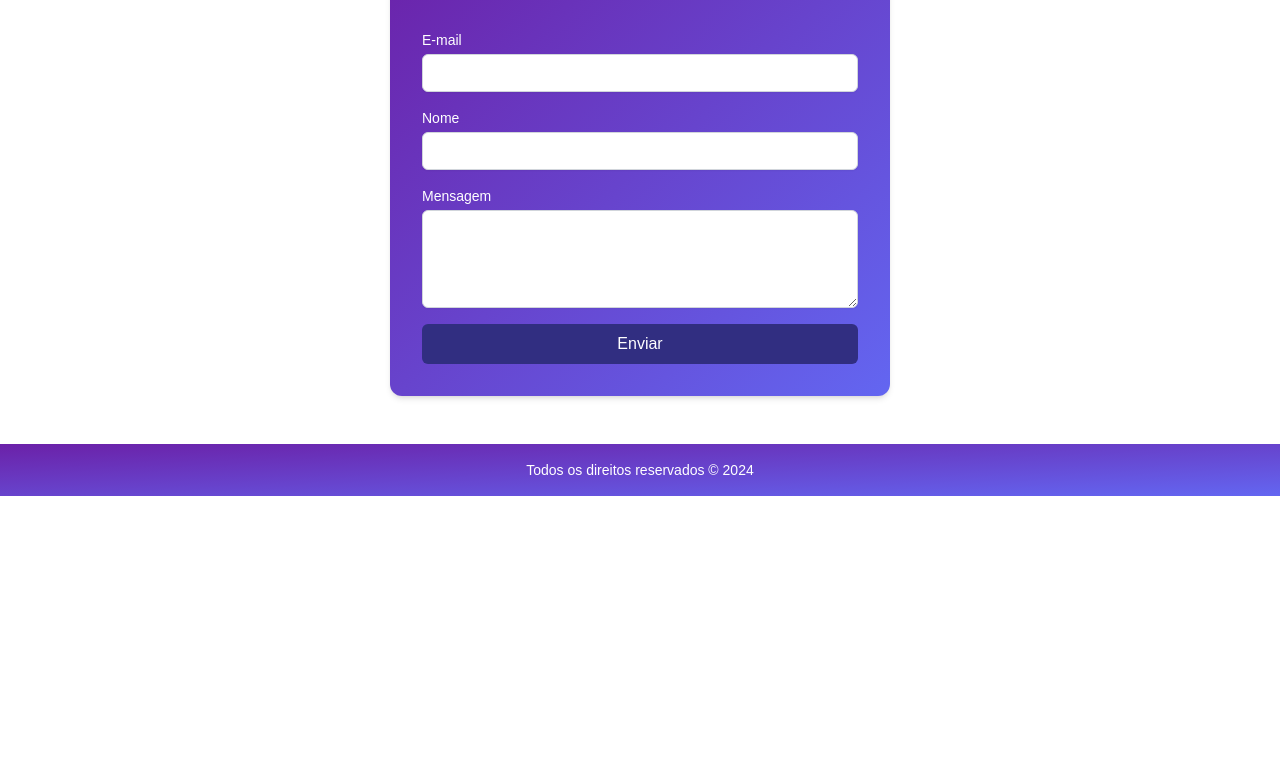
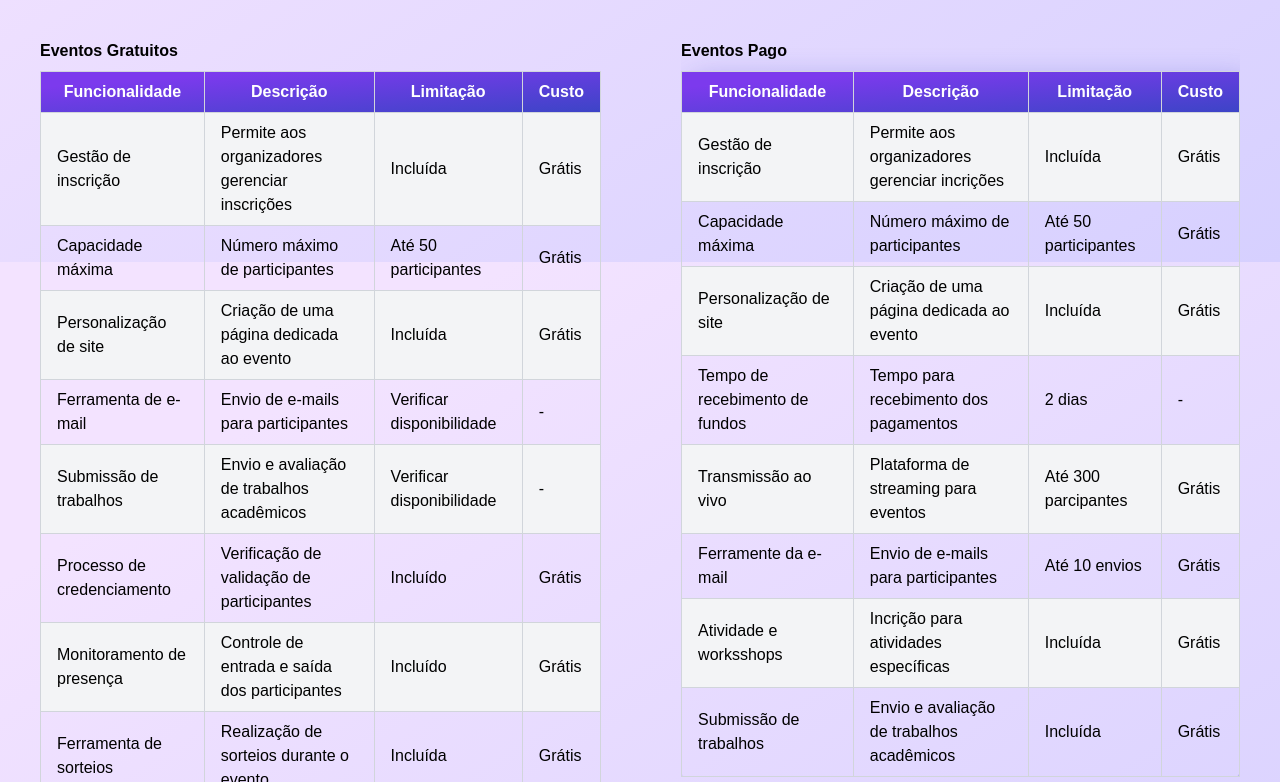
Before and after one commit to CertDevz/iplanner-project, a React (Vite) app: page / in a window 1280 px wide. Shown: the part 5338-6120 px from the top of the page. Before the commit the page ends 5834 px from the top, so only its background shows below. Built offline with nearby package versions, Linux system fonts and the light colour scheme.

Commit message:
fix: creating tables

```diff
--- a/src/App.jsx
+++ b/src/App.jsx
@@ -10,6 +10,7 @@ import "./view/scrollbar.css";
 import Impact from "./view/components/impact";
 import Events from "./view/components/events";
 import EventsFree from "./view/components/events-free";
+import Tables from "./view/components/tables";
 
 function App() {
   return (
@@ -25,6 +26,7 @@ function App() {
       <Solution />
       <Events />
       <EventsFree />
+      <Tables />
       <Contact />
       <Footer />
     </div>
--- /dev/null
+++ b/src/view/components/tables/events-free/index.jsx
@@ -0,0 +1,116 @@
+import { useState } from "react";
+
+export default function Tables() {
+  const [dados] = useState([
+    {
+      funcionalidade: "Gestão de inscrição",
+      descricao: "Permite aos organizadores gerenciar inscrições",
+      limitacao: "Incluída",
+      custo: "Grátis",
+    },
+    {
+      funcionalidade: "Capacidade máxima",
+      descricao: "Número máximo de participantes",
+      limitacao: "Até 50 participantes",
+      custo: "Grátis",
+    },
+    {
+      funcionalidade: "Personalização de site",
+      descricao: "Criação de uma página dedicada ao evento",
+      limitacao: "Incluída",
+      custo: "Grátis",
+    },
+    {
+      funcionalidade: "Ferramenta de e-mail",
+      descricao: "Envio de e-mails para participantes",
+      limitacao: "Verificar disponibilidade",
+      custo: "-",
+    },
+    {
+      funcionalidade: "Submissão de trabalhos",
+      descricao: "Envio e avaliação de trabalhos acadêmicos",
+      limitacao: "Verificar disponibilidade",
+      custo: "-",
+    },
+    {
+      funcionalidade: "Processo de credenciamento",
+      descricao: "Verificação de validação de participantes",
+      limitacao: "Incluído",
+      custo: "Grátis",
+    },
+    {
+      funcionalidade: "Monitoramento de presença",
+      descricao: "Controle de entrada e saída dos participantes",
+      limitacao: "Incluído",
+      custo: "Grátis",
+    },
+    {
+      funcionalidade: "Ferramenta de sorteios",
+      descricao: "Realização de sorteios durante o evento",
+      limitacao: "Incluída",
+      custo: "Grátis",
+    },
+    {
+      funcionalidade: "Emissão de certificados",
+      descricao: "Emissão de certificados de participação",
+      limitacao: "Incluída",
+      custo: "Grátis",
+    },
+    {
+      funcionalidade: "Pesquisa de feedback",
+      descricao: "Coleta de feedback pós-evento",
+      limitacao: "Incluída",
+      custo: "Grátis",
+    },
+    {
+      funcionalidade: "Relatórios analíticos",
+      descricao: "Relatórios detalhados sobre o evento",
+      limitacao: "Incluídos",
+      custo: "Grátis",
+    },
+  ]);
+
+  return (
+    <div className="p-10">
+      <div className="overflow-x-auto">
+        <h1 className="font-bold mb-2">Eventos Gratuitos</h1>
+        <table className="table-auto border-collapse border border-gray-300 rounded-md">
+          <thead>
+            <tr
+              className="bg-gray-200 text-white"
+              style={{
+                background:
+                  "linear-gradient(to bottom right, #7c3aed 20%, #3d44c7 100%)",
+              }}
+            >
+              <th className="border border-gray-300 px-4 py-2">
+                Funcionalidade
+              </th>
+              <th className="border border-gray-300 px-4 py-2">Descrição</th>
+              <th className="border border-gray-300 px-4 py-2">Limitação</th>
+              <th className="border border-gray-300 px-4 py-2">Custo</th>
+            </tr>
+          </thead>
+          <tbody>
+            {dados.map((linha, index) => (
+              <tr key={index} className={index % 2 === 0 ? "bg-gray-100" : ""}>
+                <td className="border border-gray-300 px-4 py-2">
+                  {linha.funcionalidade}
+                </td>
+                <td className="border border-gray-300 px-4 py-2">
+                  {linha.descricao}
+                </td>
+                <td className="border border-gray-300 px-4 py-2">
+                  {linha.limitacao}
+                </td>
+                <td className="border border-gray-300 px-4 py-2">
+                  {linha.custo}
+                </td>
+              </tr>
+            ))}
+          </tbody>
+        </table>
+      </div>
+    </div>
+  );
+}
--- /dev/null
+++ b/src/view/components/tables/index.jsx
@@ -0,0 +1,14 @@
+import TableFree from "./events-free";
+import TablePaid from "./paid-events";
+
+export default function Tables() {
+  return (
+    <div className="flex flex-col ">
+      <img src="/public/icon.svg" alt="" width={70} />
+      <div className="flex flex-col md:flex-row">
+        <TableFree />
+        <TablePaid />
+      </div>
+    </div>
+  );
+}
--- /dev/null
+++ b/src/view/components/tables/paid-events/index.jsx
@@ -0,0 +1,101 @@
+import { useState } from "react";
+
+export default function TablePaid() {
+  const [dados] = useState([
+    {
+      funcionalidade: "Gestão de inscrição",
+      descricao: "Permite aos organizadores gerenciar incrições",
+      limitacao: "Incluída",
+      custo: "Grátis",
+    },
+    {
+      funcionalidade: "Capacidade máxima",
+      descricao: "Número máximo de participantes",
+      limitacao: "Até 50 participantes",
+      custo: "Grátis",
+    },
+    {
+      funcionalidade: "Personalização de site",
+      descricao: "Criação de uma página dedicada ao evento",
+      limitacao: "Incluída",
+      custo: "Grátis",
+    },
+    {
+      funcionalidade: "Tempo de recebimento de fundos",
+      descricao: "Tempo para recebimento dos pagamentos",
+      limitacao: "2 dias",
+      custo: "-",
+    },
+    {
+      funcionalidade: "Transmissão ao vivo",
+      descricao: "Plataforma de streaming para eventos",
+      limitacao: "Até 300 parcipantes",
+      custo: "Grátis",
+    },
+    {
+      funcionalidade: "Ferramente da e-mail",
+      descricao: "Envio de e-mails para participantes",
+      limitacao: "Até 10 envios",
+      custo: "Grátis",
+    },
+    {
+      funcionalidade: "Atividade e worksshops",
+      descricao: "Incrição para atividades específicas",
+      limitacao: "Incluída",
+      custo: "Grátis",
+    },
+    {
+      funcionalidade: "Submissão de trabalhos",
+      descricao: "Envio e avaliação de trabalhos acadêmicos",
+      limitacao: "Incluída",
+      custo: "Grátis",
+    },
+  ]);
+
+  return (
+    <div className="p-10 ">
+      <div className="overflow-x-auto">
+        <h1 className="font-bold mb-2">Eventos Pago</h1>
+        <table
+          className="table-auto border-collapse border border-gray-300 rounded-md"
+          style={{ boxShadow: "10px 10px 30px rgba(61, 68, 199, 0.4)" }}
+        >
+          <thead>
+            <tr
+              className="bg-gray-200 text-white"
+              style={{
+                background:
+                  "linear-gradient(to bottom right, #7c3aed 20%, #3d44c7 100%)",
+              }}
+            >
+              <th className="border border-gray-300 px-4 py-2">
+                Funcionalidade
+              </th>
+              <th className="border border-gray-300 px-4 py-2">Descrição</th>
+              <th className="border border-gray-300 px-4 py-2">Limitação</th>
+              <th className="border border-gray-300 px-4 py-2">Custo</th>
+            </tr>
+          </thead>
+          <tbody>
+            {dados.map((linha, index) => (
+              <tr key={index} className={index % 2 === 0 ? "bg-gray-100" : ""}>
+                <td className="border border-gray-300 px-4 py-2">
+                  {linha.funcionalidade}
+                </td>
+                <td className="border border-gray-300 px-4 py-2">
+                  {linha.descricao}
+                </td>
+                <td className="border border-gray-300 px-4 py-2">
+                  {linha.limitacao}
+                </td>
+                <td className="border border-gray-300 px-4 py-2">
+                  {linha.custo}
+                </td>
+              </tr>
+            ))}
+          </tbody>
+        </table>
+      </div>
+    </div>
+  );
+}
```
